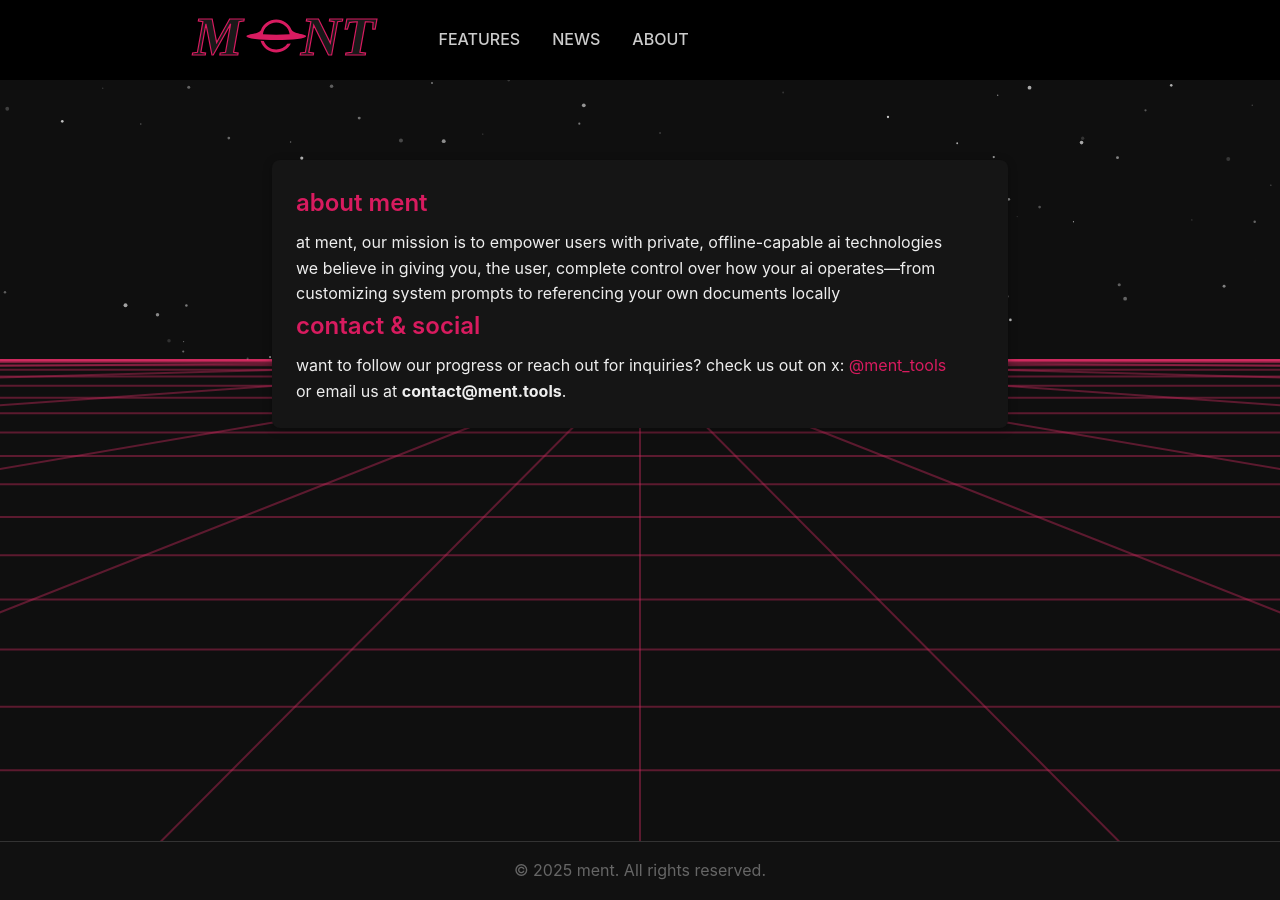
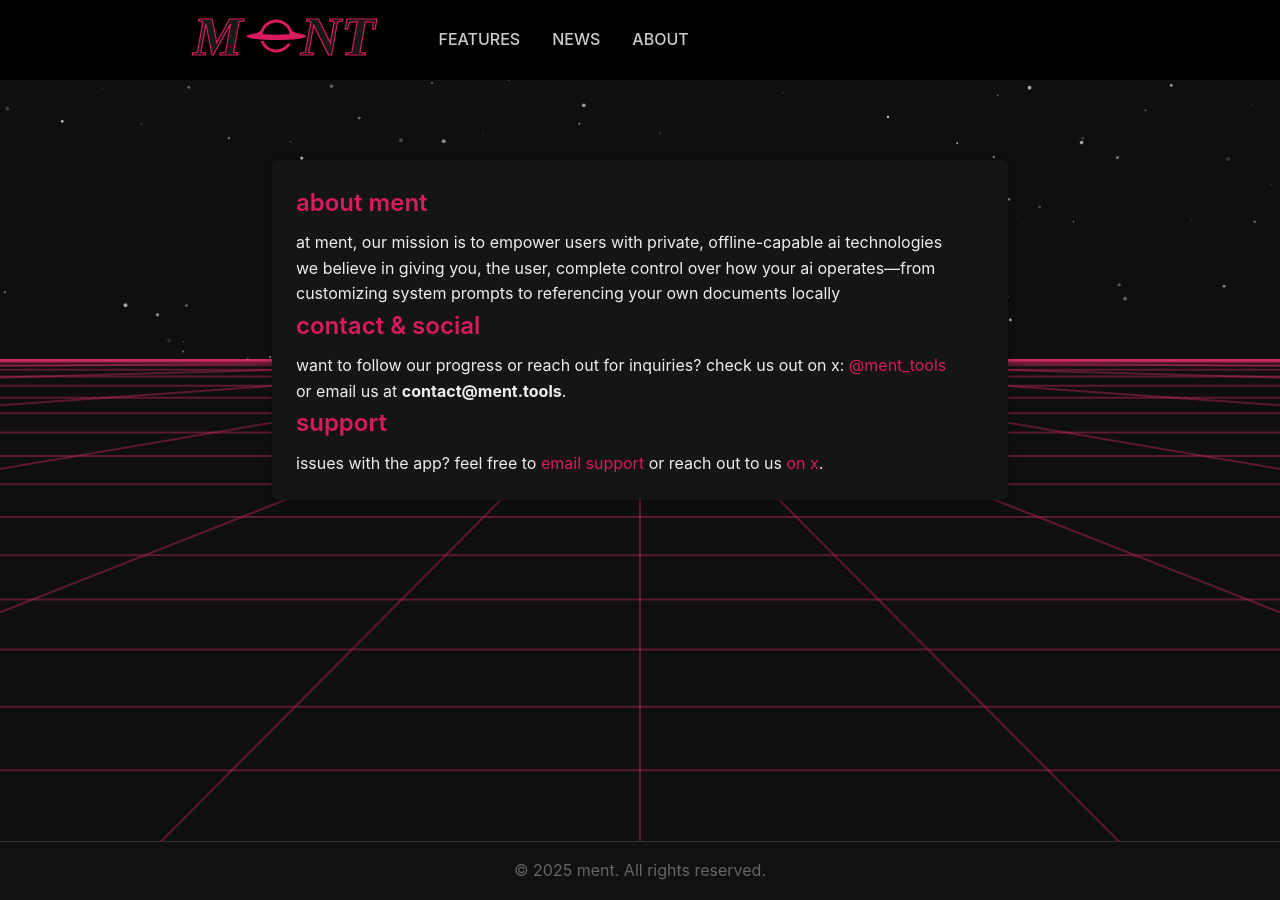
Before and after one commit to SpencerOs/ment.tools, a Jekyll site: the page built from about.html, in a window 1280 px wide. Built offline with Jekyll 4.4.1, drawn with Linux system fonts in a browser that asks for light colours.

Commit message:
added support links to about page

```diff
--- a/about.html
+++ b/about.html
@@ -25,5 +25,11 @@ title: "about"
     <p>
       or email us at <strong>contact@ment.tools</strong>.
     </p>
+
+    <h2>support</h2>
+    <p>
+      issues with the app?
+      feel free to <a href="mailto:someone@example.com">email support</a> or reach out to us <a href="https://x.com/ment_tools" target="_blank">on x</a>.
+    </p>
   </section>
 </div>
```
